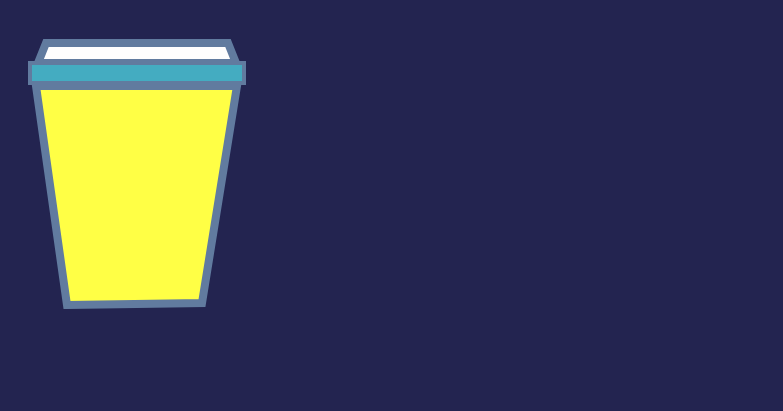
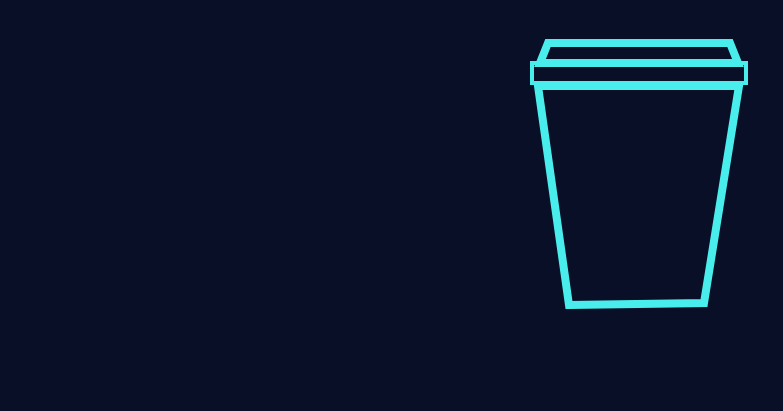
Before and after one commit to keathley/caffeine, a plain HTML site: page index.html in a window 1280 px wide. Shown: the whole page, without its empty margins (0-783 px from the left). Drawn offline with nearby package versions, Linux system fonts and the light colour scheme.

Commit message:
Update colors and center the cup

```diff
--- a/index.html
+++ b/index.html
@@ -4,7 +4,7 @@
   <title>Caffeine</title>
   <style>
     body {
-      background-color: #232450;
+      background-color: #090F27;
     }
 
     .btn {
@@ -36,18 +36,21 @@
     }
 
     svg {
-      fill: #44acc1;
-      stroke: #617B9F;
+      stroke: #49EEEC;
       stroke-width: 8px;
+      fill: transparent;
+      cursor: pointer;
+      display: block;
+      margin: 0 auto;
     }
   </style>
 </head>
 <body>
   <div>
-    <svg width="400" height="400">
-      <polygon points="30 55 228 55 220 35 38 35" fill="#FEFEFE" />
+    <svg height="310" width="260">
+      <polygon points="30 55 228 55 220 35 38 35" />
       <rect x="22" y="55" width="214" height="20" stroke-width="4" />
-      <polygon points="59 297 194 295 229 78 28 78" fill="#FFFF45" />
+      <polygon points="59 297 194 295 229 78 28 78" />
     </svg>
   </div>
 
```
